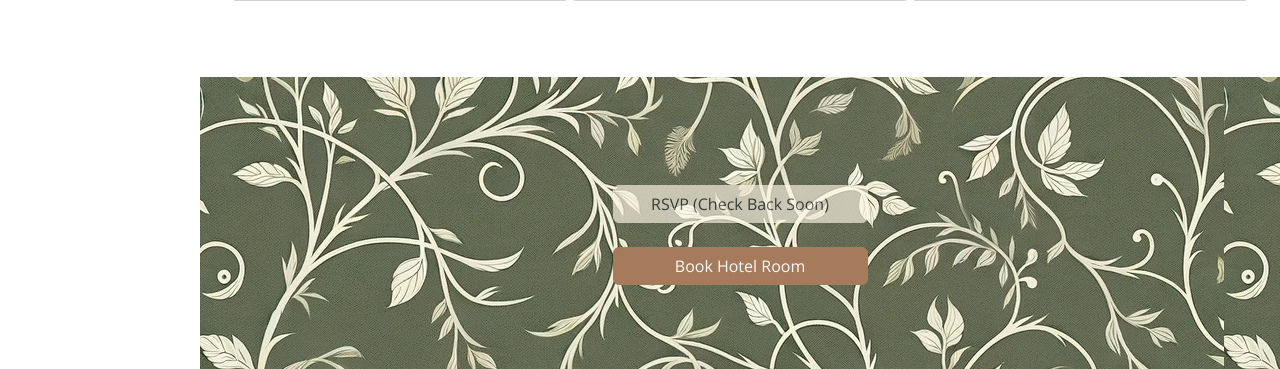
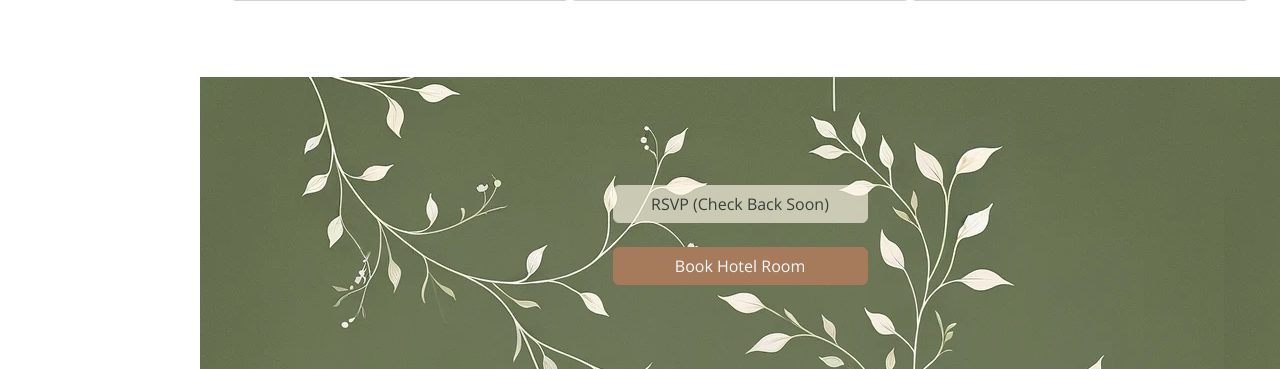
Before and after one commit to Philipose/wedding, a PHP site: page / in a window 1280 px wide. Shown: the part 2901-3270 px from the top of the page. Run offline with PHP 8.4, Linux system fonts and the light colour scheme; some web fonts are replaced.

Commit message:
Switch background image

```diff
--- a/src/assets/css/style.css
+++ b/src/assets/css/style.css
@@ -317,7 +317,7 @@ section {
 
 .section-busy-bg {
   background: #71785c;
-  background-image: url('../img/dalle2.webp');
+  background-image: url('../img/dalle3.webp');
   background-repeat: repeat;
 }
 .section-text-bg {
```
Also changed, not shown: src/assets/img/dalle2.webp (deleted).
